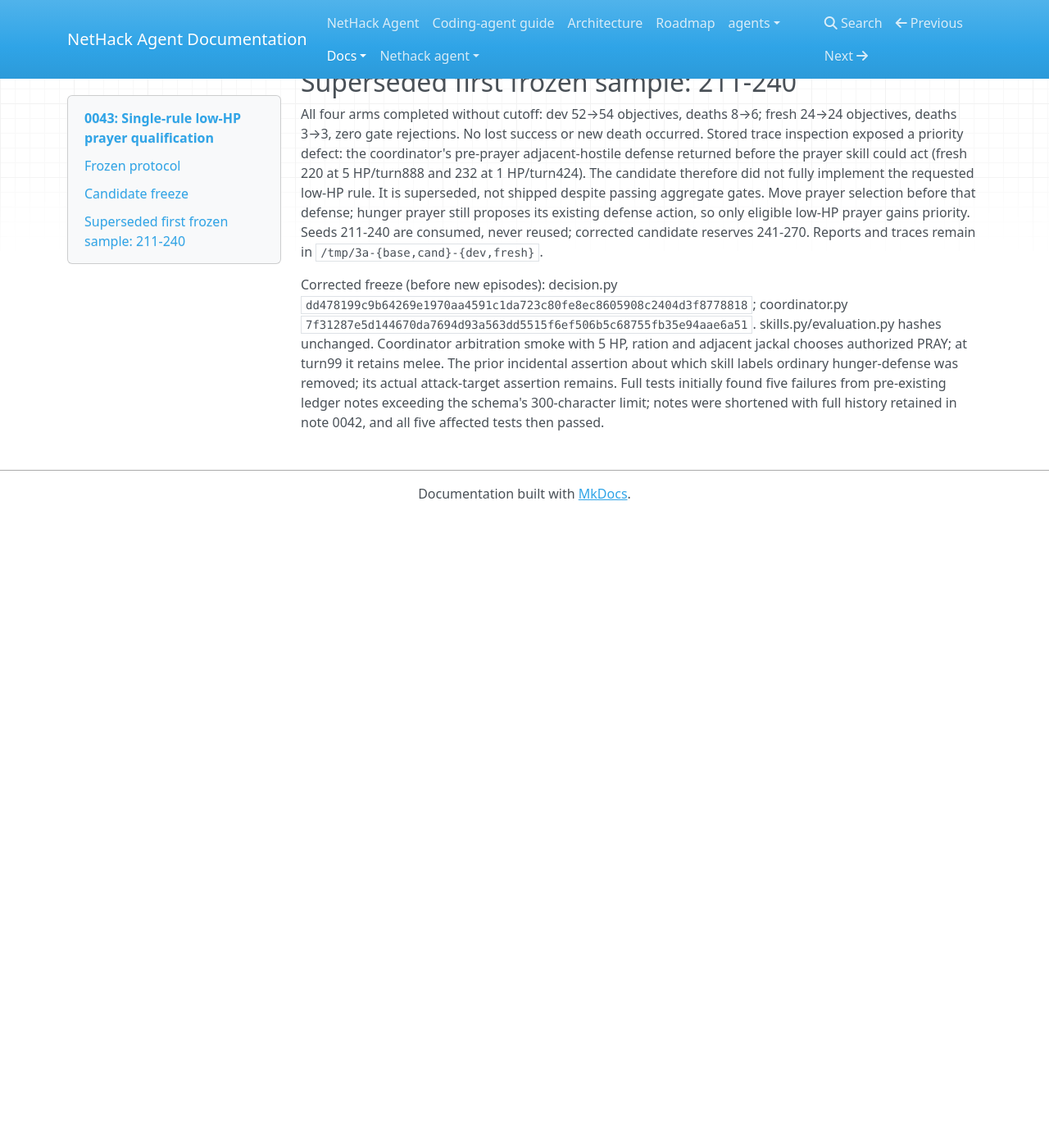
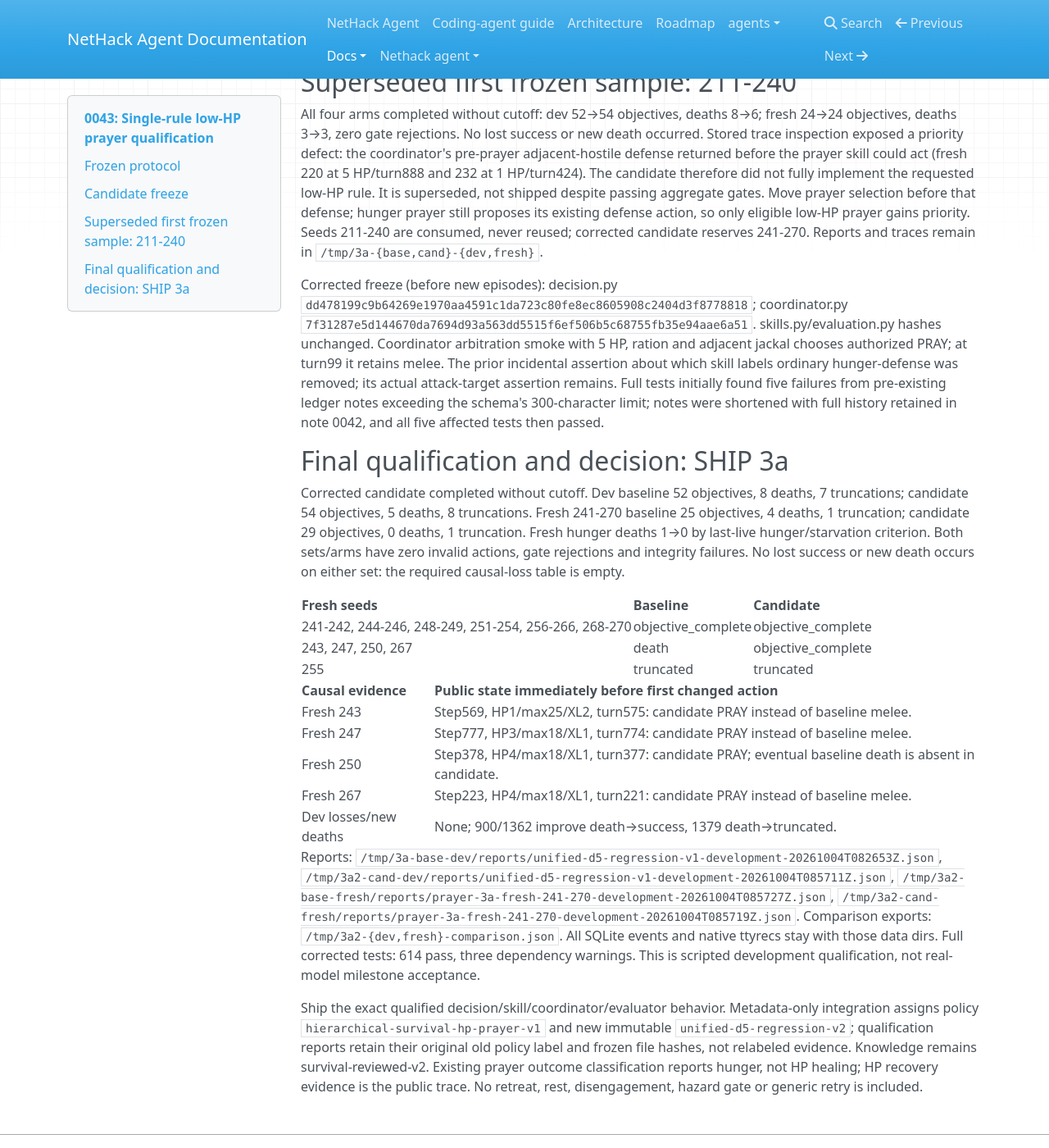
Before and after one commit to Stimim/workspace-agent-play-nethack, an MkDocs documentation site: the page built from docs/notes/0043-single-rule-prayer-qualification.md, in a window 1280 px wide and 1400 px high, scrolled down 709 px. Shown: the whole window at 82% size. Built offline with MkDocs 1.6.1, drawn with Linux system fonts in a browser that asks for light colours; nearby versions of some CDN libraries; before the commit the page ends 1339 px from its top, so only the background shows below that.

Commit message:
Qualify and ship low-HP prayer alone
Use NetHack 3.6.7 major-trouble HP predicate with existing public prayer
timeout tracking. Eligible HP prayer precedes melee and food; hunger-only
prayer retains its safety rules. Runtime and evaluator share authorization.

Corrected frozen qualification: dev 52->54 objectives, deaths 8->5;
fresh 241-270 25->29 objectives, deaths 4->0, hunger deaths 1->0.
No lost success/new death, invalid action, gate rejection or integrity
failure. 614 tests passed. Superseded 211-240 sample disclosed in note0043.
Version metadata cutover only: hp-prayer-v1 policy and unified runner v2.
No retreat, rest, disengagement or hazard-avoidance rule added.

OMP-Conversation: 01a0dd35-4ec8-76dd-9c86-bcac1fdb25c5

```diff
--- a/docs/notes/0043-single-rule-prayer-qualification.md
+++ b/docs/notes/0043-single-rule-prayer-qualification.md
@@ -40,3 +40,44 @@
 Full tests initially found five failures from pre-existing ledger notes
 exceeding the schema's 300-character limit; notes were shortened with full
 history retained in note 0042, and all five affected tests then passed.
+
+## Final qualification and decision: SHIP 3a
+
+Corrected candidate completed without cutoff. Dev baseline 52 objectives,
+8 deaths, 7 truncations; candidate 54 objectives, 5 deaths, 8 truncations.
+Fresh 241-270 baseline 25 objectives, 4 deaths, 1 truncation; candidate
+29 objectives, 0 deaths, 1 truncation. Fresh hunger deaths 1→0 by last-live
+hunger/starvation criterion. Both sets/arms have zero invalid actions,
+gate rejections and integrity failures. No lost success or new death occurs
+on either set: the required causal-loss table is empty.
+
+| Fresh seeds | Baseline | Candidate |
+| --- | --- | --- |
+| 241-242, 244-246, 248-249, 251-254, 256-266, 268-270 | objective_complete | objective_complete |
+| 243, 247, 250, 267 | death | objective_complete |
+| 255 | truncated | truncated |
+
+| Causal evidence | Public state immediately before first changed action |
+| --- | --- |
+| Fresh 243 | Step569, HP1/max25/XL2, turn575: candidate PRAY instead of baseline melee. |
+| Fresh 247 | Step777, HP3/max18/XL1, turn774: candidate PRAY instead of baseline melee. |
+| Fresh 250 | Step378, HP4/max18/XL1, turn377: candidate PRAY; eventual baseline death is absent in candidate. |
+| Fresh 267 | Step223, HP4/max18/XL1, turn221: candidate PRAY instead of baseline melee. |
+| Dev losses/new deaths | None; 900/1362 improve death→success, 1379 death→truncated. |
+
+Reports: `/tmp/3a-base-dev/reports/unified-d5-regression-v1-development-20261004T082653Z.json`,
+`/tmp/3a2-cand-dev/reports/unified-d5-regression-v1-development-20261004T085711Z.json`,
+`/tmp/3a2-base-fresh/reports/prayer-3a-fresh-241-270-development-20261004T085727Z.json`,
+`/tmp/3a2-cand-fresh/reports/prayer-3a-fresh-241-270-development-20261004T085719Z.json`.
+Comparison exports: `/tmp/3a2-{dev,fresh}-comparison.json`. All SQLite events
+and native ttyrecs stay with those data dirs. Full corrected tests: 614 pass,
+three dependency warnings. This is scripted development qualification,
+not real-model milestone acceptance.
+
+Ship the exact qualified decision/skill/coordinator/evaluator behavior.
+Metadata-only integration assigns policy `hierarchical-survival-hp-prayer-v1`
+and new immutable `unified-d5-regression-v2`; qualification reports retain
+their original old policy label and frozen file hashes, not relabeled evidence.
+Knowledge remains survival-reviewed-v2. Existing prayer outcome classification
+reports hunger, not HP healing; HP recovery evidence is the public trace.
+No retreat, rest, disengagement, hazard gate or generic retry is included.
```
Also changed, not shown: ARCHITECTURE.md (+17 -10 lines), TODO_LIST.md (+3 -0 lines), docs/development.md (+19 -14 lines), README.md, 8 other files.
